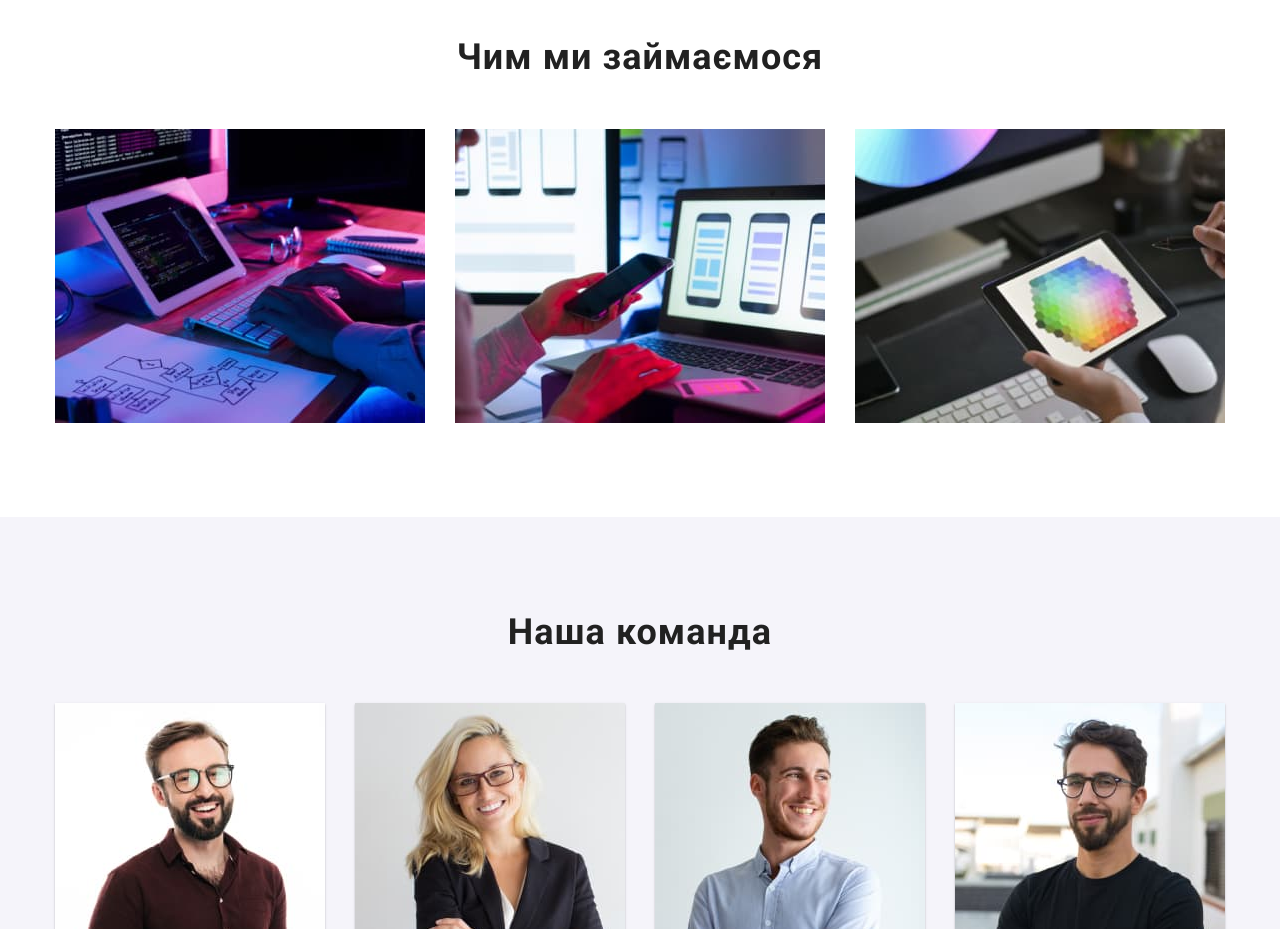
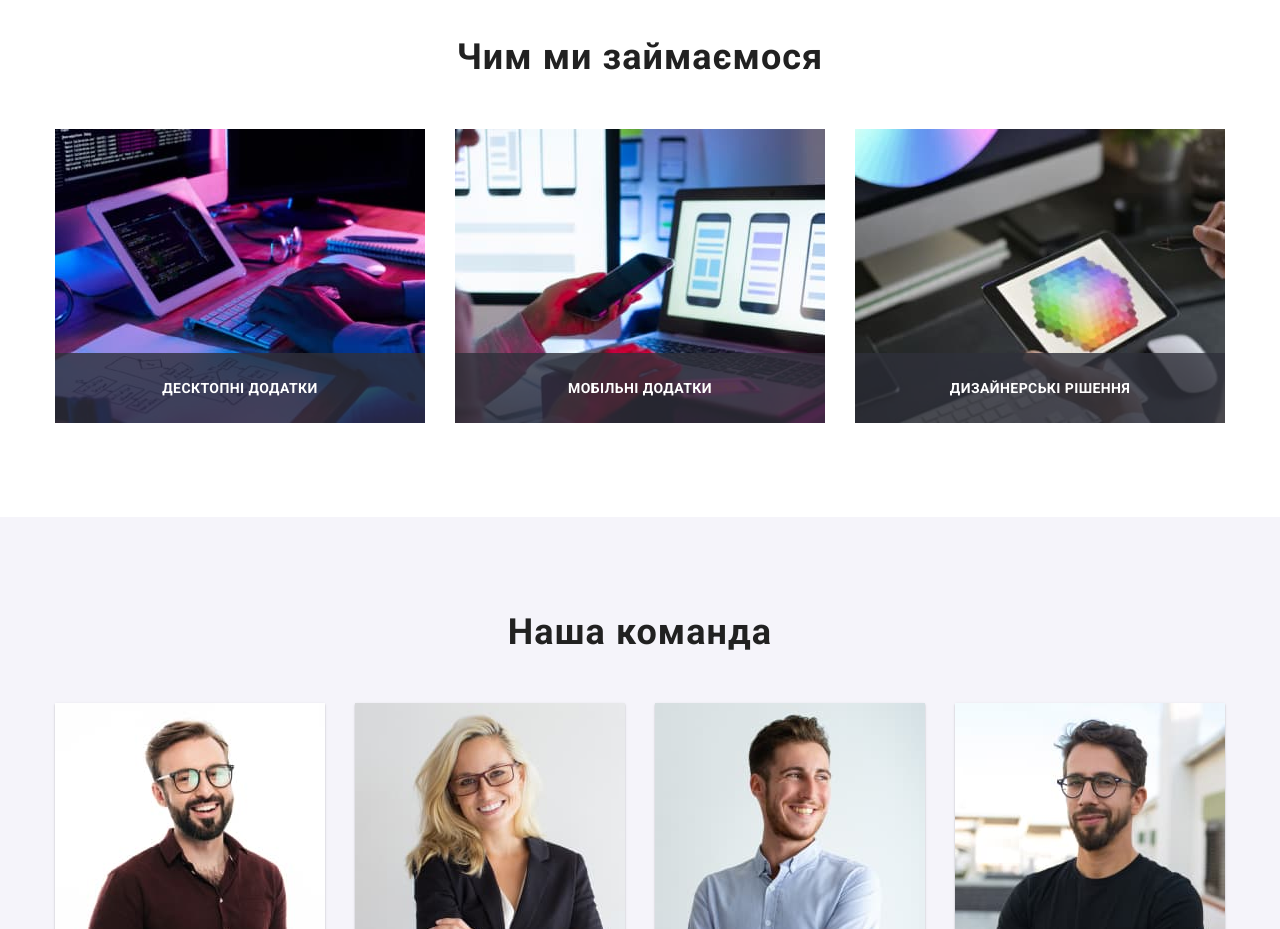
Before and after one commit to SvitlanaHonchar/goit-markup-hw-05, a plain HTML site: page index.html in a window 1280 px wide. Shown: the part 1080-2009 px from the top of the page. Drawn offline with nearby package versions, Linux system fonts and the light colour scheme.

Commit message:
section works

```diff
--- a/css/styles.css
+++ b/css/styles.css
@@ -336,8 +336,6 @@ body {
 /* Чим ми займаємося */
 .work {
   padding-top: 0;
-
-  /* background-color: blueviolet; */
 }
 
 .work-list {
@@ -346,9 +344,35 @@ body {
   column-gap: 30px;
 }
 
-/* .work-img {
-  flex-basis: calc((100% - 60px) / 3);
-} */
+.work-list-item {
+  position: relative;
+}
+
+.work-description {
+  position: absolute;
+  top: 100%;
+  left: 50%;
+  transform: translate(-50%, -100%);
+  width: 370px;
+  height: 70px;
+  /* padding-top: 27px;
+  padding-bottom: 27px; */
+
+  display: flex;
+  align-items: center;
+  justify-content: center;
+
+  color: var(--additional-text-color);
+  background-color: rgba(47, 48, 58, 0.8);
+
+  font-family: "Roboto", sans-serif;
+  font-weight: 700;
+  font-size: 14px;
+  line-height: 1.143em;
+  /* text-align: center; */
+  letter-spacing: 0.03em;
+  text-transform: uppercase;
+}
 
 /* Наша команда */
 .team {
--- a/index.html
+++ b/index.html
@@ -164,6 +164,7 @@
                 width="370"
                 class="work-img"
               />
+              <div class="work-description"><p>Десктопні додатки</p></div>
             </li>
             <li class="work-list-item">
               <img
@@ -172,6 +173,7 @@
                 width="370"
                 class="work-img"
               />
+              <div class="work-description"><p>Мобільні додатки</p></div>
             </li>
             <li class="work-list-item">
               <img
@@ -180,6 +182,7 @@
                 width="370"
                 class="work-img"
               />
+              <div class="work-description"><p>Дизайнерські рішення</p></div>
             </li>
           </ul>
         </div>
```
Also changed, not shown: 1 other file.
